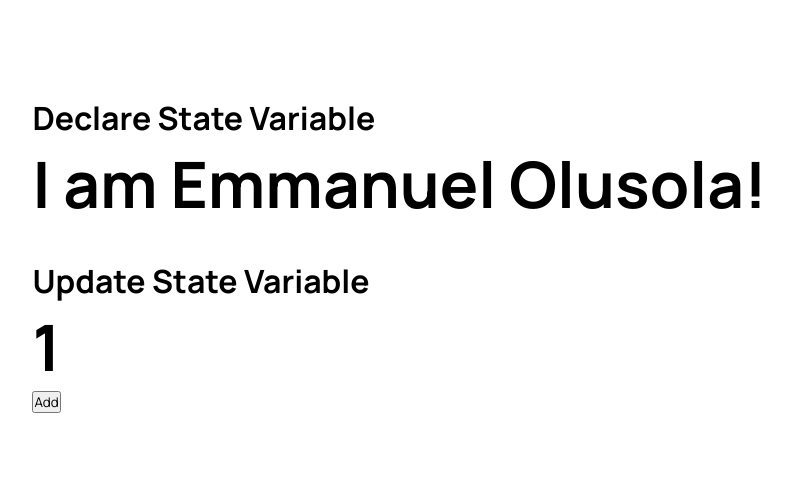
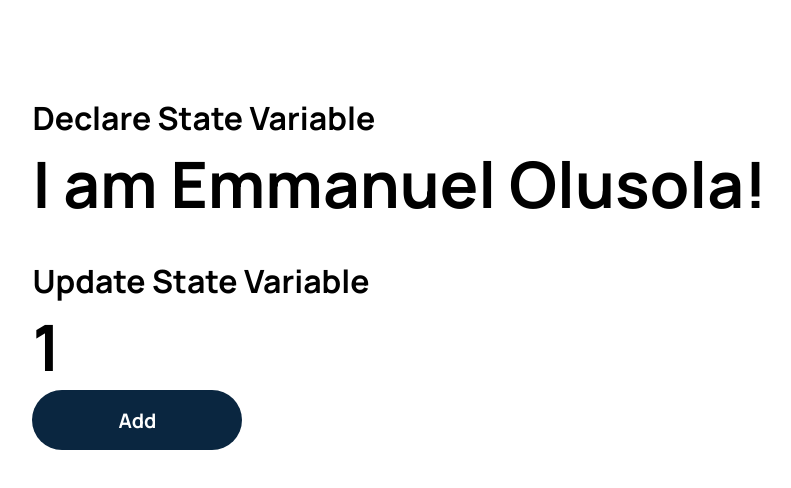
Before and after one commit to emmanuelolusola/learn-react-hooks, a React (Create React App) app: page / in a window 1280 px wide. Shown: the top 488 px of the page, without its empty margins (141-932 px from the left). Built offline with nearby package versions, Linux system fonts and the light colour scheme.

Commit message:
useState: update variable

```diff
--- a/src/components/two/PartTwo.js
+++ b/src/components/two/PartTwo.js
@@ -1,4 +1,6 @@
 import React, { useState } from "react";
+
+import "./partTwo.css";
 
 const PartTwo = () => {
   const [count, setCount] = useState(1);
@@ -10,7 +12,9 @@ const PartTwo = () => {
     <div>
       <h1>Update State Variable</h1>
       <h3>{count}</h3>
-      <button onClick={handleClick}>Add</button>
+      <button onClick={handleClick} className="click-button">
+        Add
+      </button>
     </div>
   );
 };
--- /dev/null
+++ b/src/components/two/partTwo.css
@@ -0,0 +1,15 @@
+.click-button {
+  color: #fff;
+  background-color: #0a2640;
+  border: none;
+  border-radius: 56px;
+  width: 210px;
+  height: 60px;
+  padding: 16px 56px 16px 56px;
+  text-align: center;
+  text-decoration: none;
+  display: inline-block;
+  font-size: 20px;
+  font-weight: 700;
+  gap: 8px;
+}
```
